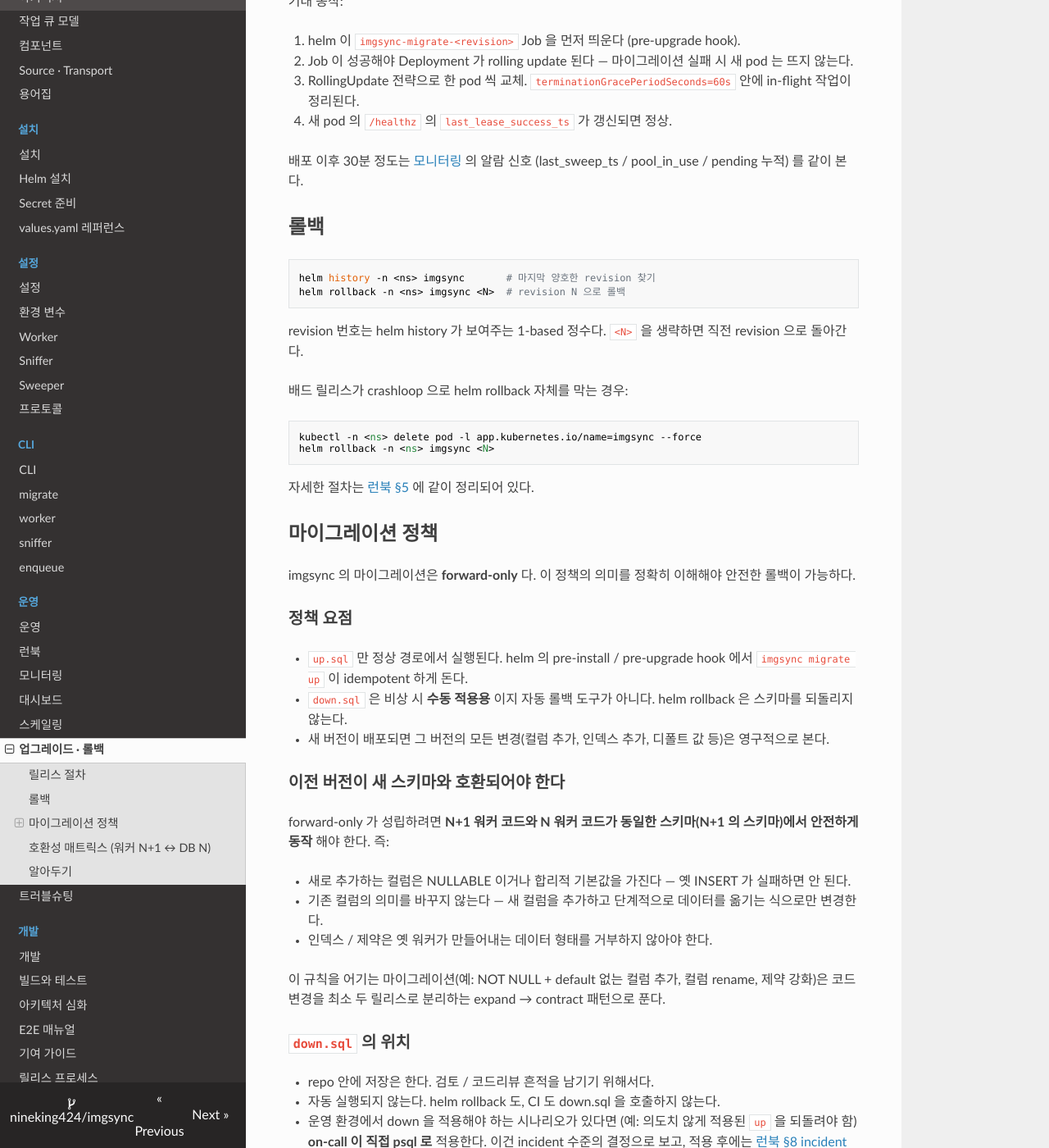
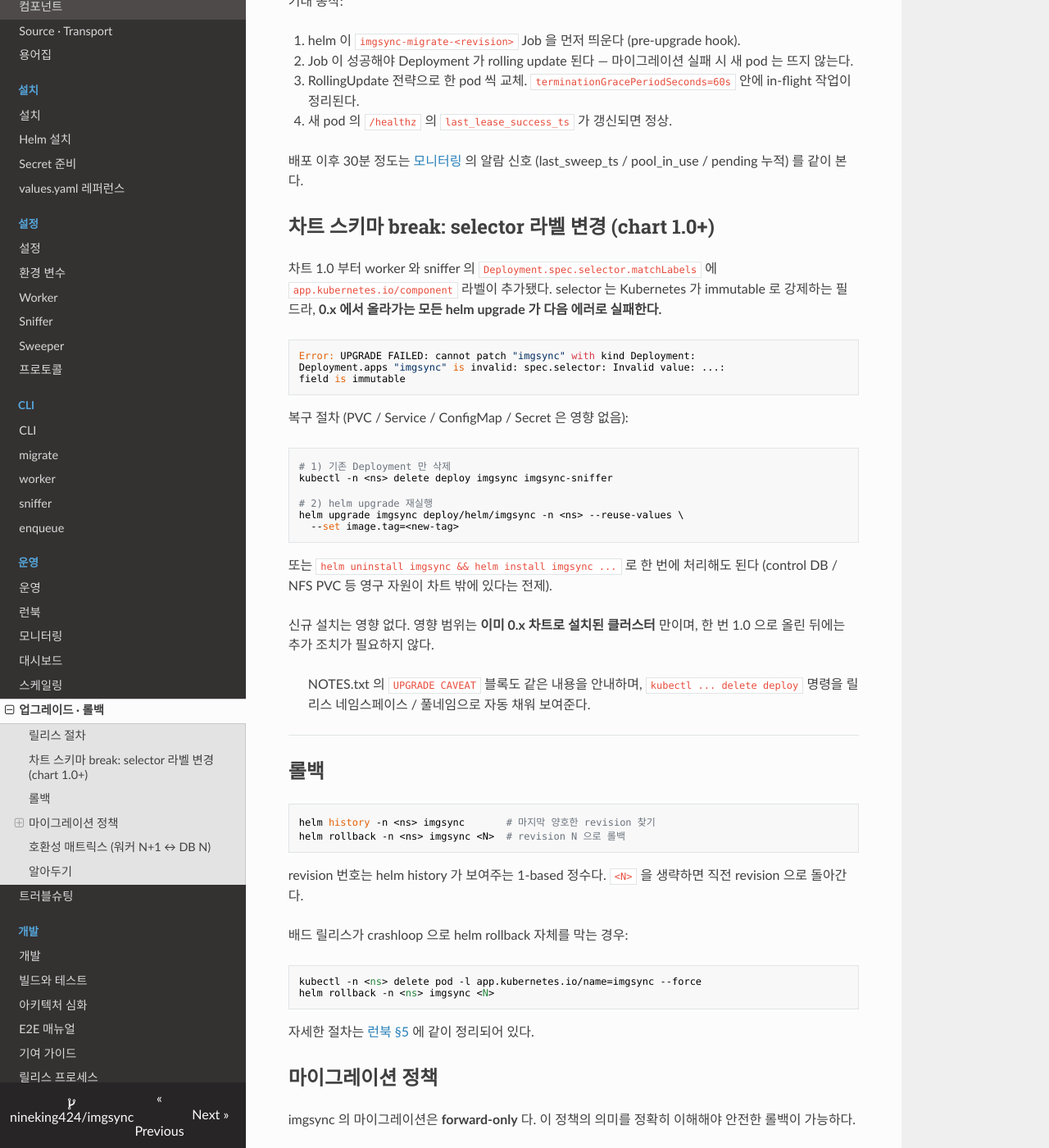
Before and after one commit to nineking424/imgsync, an MkDocs documentation site: the page built from docs/operating/upgrades-and-rollback.md, in a window 1280 px wide and 1400 px high, scrolled down 514 px. Shown: the whole window at 82% size. Built offline with MkDocs 1.6.1, drawn with Linux system fonts in a browser that asks for light colours; nearby versions of some CDN libraries.

Commit message:
docs(upgrades): selector immutability caveat for chart 1.0 upgrade
PR #14 added app.kubernetes.io/component to Deployment.spec.selector
on both the worker and the sniffer. Operators upgrading from any 0.x
chart hit "field is immutable". Document the recovery procedure
(delete deploy + re-upgrade, or uninstall+install) here so it
surfaces alongside the standard upgrade flow, mirroring the NOTES.txt
caveat shipped with the chart.

Co-Authored-By: Claude Opus 4.7 <noreply@anthropic.com>

````diff
--- a/docs/operating/upgrades-and-rollback.md
+++ b/docs/operating/upgrades-and-rollback.md
@@ -26,6 +26,35 @@ curl -s localhost:8080/healthz | jq
 4. 새 pod 의 `/healthz` 의 `last_lease_success_ts` 가 갱신되면 정상.
 
 배포 이후 30분 정도는 [모니터링](monitoring.md) 의 알람 신호 (last_sweep_ts / pool_in_use / pending 누적) 를 같이 본다.
+
+## 차트 스키마 break: selector 라벨 변경 (chart 1.0+)
+
+차트 1.0 부터 worker 와 sniffer 의 `Deployment.spec.selector.matchLabels` 에 `app.kubernetes.io/component` 라벨이 추가됐다. selector 는 Kubernetes 가 immutable 로 강제하는 필드라, **0.x 에서 올라가는 모든 helm upgrade 가 다음 에러로 실패한다.**
+
+```text
+Error: UPGRADE FAILED: cannot patch "imgsync" with kind Deployment:
+Deployment.apps "imgsync" is invalid: spec.selector: Invalid value: ...:
+field is immutable
+```
+
+복구 절차 (PVC / Service / ConfigMap / Secret 은 영향 없음):
+
+```bash
+# 1) 기존 Deployment 만 삭제
+kubectl -n <ns> delete deploy imgsync imgsync-sniffer
+
+# 2) helm upgrade 재실행
+helm upgrade imgsync deploy/helm/imgsync -n <ns> --reuse-values \
+  --set image.tag=<new-tag>
+```
+
+또는 `helm uninstall imgsync && helm install imgsync ...` 로 한 번에 처리해도 된다 (control DB / NFS PVC 등 영구 자원이 차트 밖에 있다는 전제).
+
+신규 설치는 영향 없다. 영향 범위는 **이미 0.x 차트로 설치된 클러스터** 만이며, 한 번 1.0 으로 올린 뒤에는 추가 조치가 필요하지 않다.
+
+> NOTES.txt 의 `UPGRADE CAVEAT` 블록도 같은 내용을 안내하며, `kubectl ... delete deploy` 명령을 릴리스 네임스페이스 / 풀네임으로 자동 채워 보여준다.
+
+---
 
 ## 롤백
 
````
